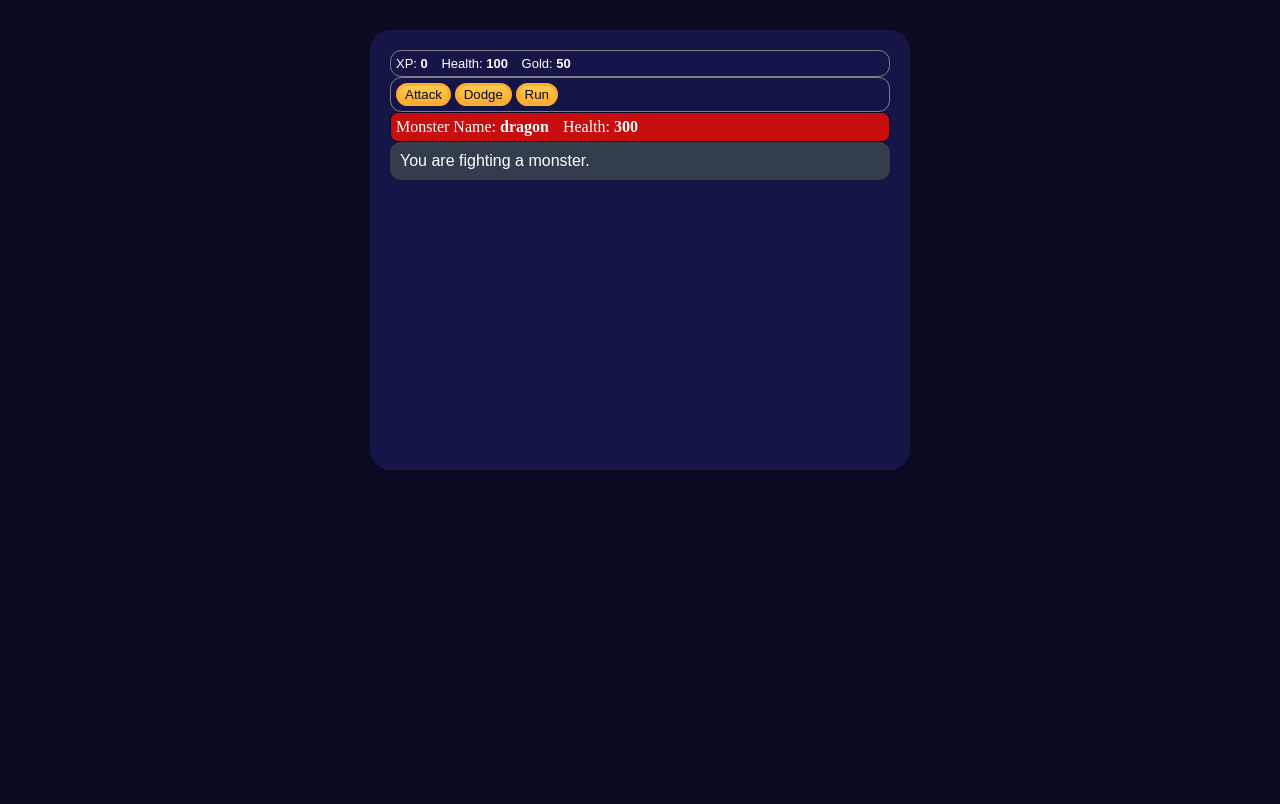
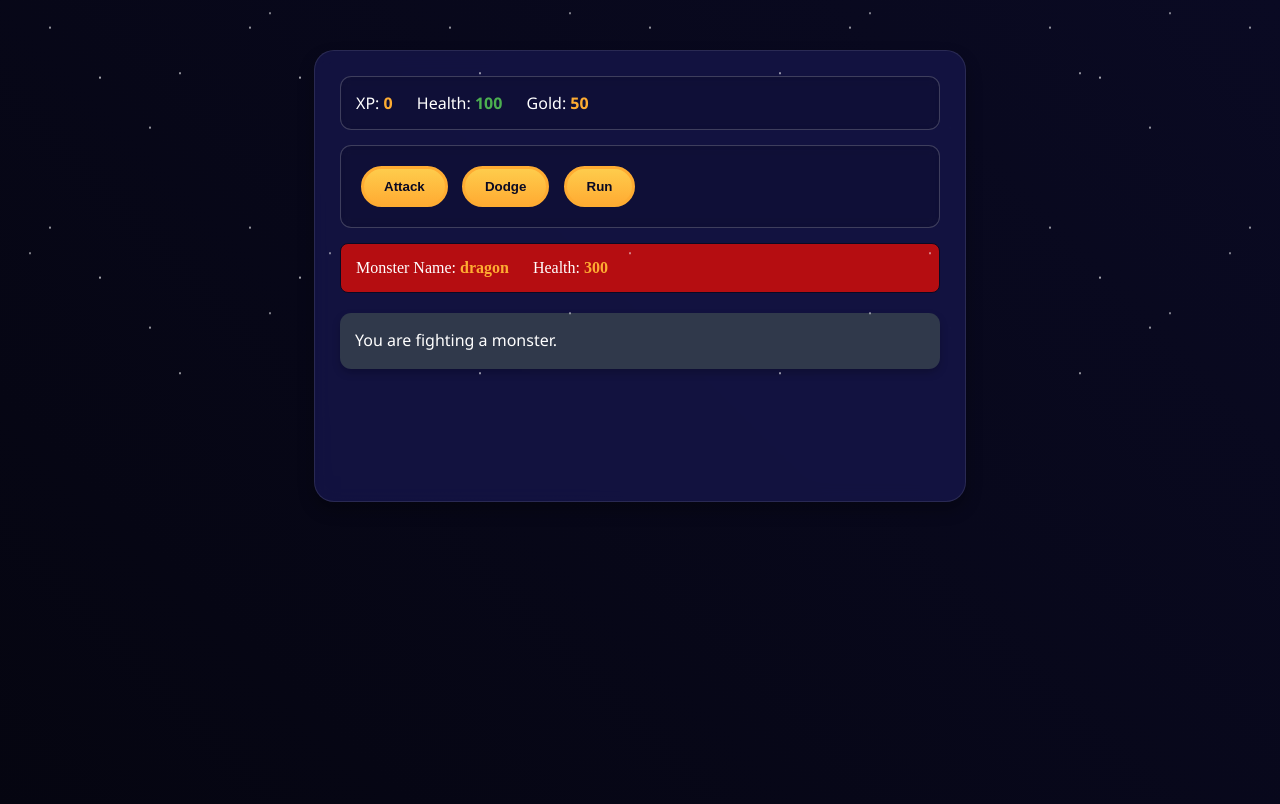
Before and after one commit to Nas103/rpgGame, a plain HTML site: page index.html in a window 1280 px wide. Both pictures are taken after a click on the button "Fight dragon". Drawn offline with Linux system fonts and the light colour scheme; a web font is replaced by a local one.

Commit message:
UI/UX update

```diff
--- a/index.html
+++ b/index.html
@@ -3,13 +3,14 @@
   <head>
     <meta charset="utf-8">
     <link rel="stylesheet" href="./styles.css">
-    <title>RPG - Dragon Repeller</title>
+    <title>Dragon Repeller - Epic RPG Adventure</title>
+    <link href="https://fonts.googleapis.com/css2?family=Segoe+UI:wght@400;500;700&display=swap" rel="stylesheet">
   </head>
   <body>
     <div id="game">
       <div id="stats" class="stats">
         <span class="stat">XP: <strong><span id="xpText">0</span></strong></span>
-        <span class="stat" id="health">Health: <strong><span id="healthText">100</span></strong></span>
+        <span class="stat" id="health">Health: <strong><span id="healthText" class="health-high">100</span></strong></span>
         <span class="stat">Gold: <strong><span id="goldText">50</span></strong></span>
       </div>
       <div id="controls">
--- a/script.js
+++ b/script.js
@@ -181,15 +181,21 @@ function goFight() {
   update(locations[3]);
   monsterHealth = monsters[fighting].health;
   monsterStats.style.display = "block";
+  monsterStats.style.animation = 'fadeIn 0.3s ease-in';
   monsterName.innerText = monsters[fighting].name;
   monsterHealthText.innerText = monsterHealth;
 }
 
 function attack() {
+  attackSound.play();
+  text.style.animation = 'none';
+  text.offsetHeight; // Trigger reflow
+  text.style.animation = 'fadeIn 0.3s ease-in';
   text.innerText = "The " + monsters[fighting].name + " attacks.";
   text.innerText += " You attack it with your " + weapons[currentWeapon].name + ".";
   health -= getMonsterAttackValue(monsters[fighting].level);
   if (isMonsterHit()) {
+    hitSound.play();
     monsterHealth -= weapons[currentWeapon].power + Math.floor(Math.random() * xp) + 1;
   } else {
     text.innerText += " You miss.";
@@ -210,6 +216,11 @@ function attack() {
   if (Math.random() <= .1 && inventory.length !== 1) {
     text.innerText += " Your " + inventory.pop() + " breaks.";
     currentWeapon--;
+  }
+  if (isMonsterHit()) {
+    monsterStats.style.animation = 'none';
+    monsterStats.offsetHeight;
+    monsterStats.style.animation = 'fadeIn 0.3s ease-in';
   }
 }
 
@@ -269,9 +280,11 @@ function pickEight() {
 }
 function updateHealthBar() {
     if (health <= 30) {
-        healthText.classList('color', 'red');
+        healthText.className = 'health-low';
+    } else if (health <= 70) {
+        healthText.className = 'health-medium';
     } else {
-        healthText.classList('color', 'green');
+        healthText.className = 'health-high';
     }
 }
 function pick(guess) {
@@ -296,3 +309,26 @@ function pick(guess) {
     }
   }
 }
+
+// Add sound effects (optional)
+const attackSound = new Audio('https://www.soundjay.com/misc/sounds/sword-swing-1.mp3');
+const hitSound = new Audio('https://www.soundjay.com/misc/sounds/hit-01.mp3');
+
+function createShootingStar() {
+    const star = document.createElement('div');
+    star.className = 'shooting-star';
+    star.style.top = Math.random() * window.innerHeight + 'px';
+    document.body.appendChild(star);
+
+    // Remove the star after animation
+    setTimeout(() => {
+        star.remove();
+    }, 5000);
+}
+
+// Create shooting stars randomly
+setInterval(() => {
+    if (Math.random() < 0.3) { // 30% chance every 5 seconds
+        createShootingStar();
+    }
+}, 5000);
--- a/styles.css
+++ b/styles.css
@@ -1,54 +1,150 @@
 body {
-    background-color: #0a0a23;
-    border-radius: 20px 20px 0 auto;
+    background-color: #050510;
+    background-image: linear-gradient(45deg, #050510 0%, #0a0a23 100%);
+    min-height: 100vh;
+    margin: 0;
+    padding: 20px;
+    overflow-x: hidden;
+    position: relative;
+}
+
+/* Add the stars effect */
+body::before,
+body::after {
+    content: '';
+    position: fixed;
+    top: 0;
+    left: 0;
+    width: 100%;
+    height: 100%;
+    pointer-events: none;
+    background: transparent;
+}
+
+body::before {
+    background-image:
+        radial-gradient(1px 1px at 25% 25%, rgba(255, 255, 255, 0.8) 1px, transparent 0),
+        radial-gradient(1px 1px at 75% 75%, rgba(255, 255, 255, 0.8) 1px, transparent 0),
+        radial-gradient(2px 2px at 50% 50%, rgba(255, 255, 255, 0.9) 1px, transparent 0);
+    background-size: 200px 200px;
+    animation: stars 15s linear infinite;
+    opacity: 0.7;
+}
+
+body::after {
+    background-image:
+        radial-gradient(1px 1px at 10% 90%, rgba(255, 255, 255, 0.8) 1px, transparent 0),
+        radial-gradient(1px 1px at 90% 10%, rgba(255, 255, 255, 0.8) 1px, transparent 0),
+        radial-gradient(2px 2px at 60% 30%, rgba(255, 255, 255, 0.9) 1px, transparent 0);
+    background-size: 300px 300px;
+    animation: stars 20s linear infinite;
+    opacity: 0.6;
+}
+
+@keyframes stars {
+    from {
+        transform: translateY(0);
+    }
+    to {
+        transform: translateY(-100%);
+    }
+}
+
+/* Add a shooting star animation */
+.shooting-star {
+    position: fixed;
+    width: 3px;
+    height: 3px;
+    background: rgba(255, 255, 255, 0.9);
+    border-radius: 50%;
+    animation: shoot 5s linear infinite;
+    opacity: 0;
+}
+
+.shooting-star::before {
+    content: '';
+    position: absolute;
+    top: 50%;
+    transform: translateY(-50%);
+    width: 60px;
+    height: 2px;
+    background: linear-gradient(90deg, rgba(255, 255, 255, 0.9), transparent);
+}
+
+@keyframes shoot {
+    0% {
+        transform: translate(120vw, 0);
+        opacity: 1;
+    }
+    100% {
+        transform: translate(-20vw, 100vh);
+        opacity: 0;
+    }
+}
+
+/* Add this to the existing #game styles to make it more space-themed */
+#game {
+    background-color: rgba(21, 21, 71, 0.85);
+    backdrop-filter: blur(10px);
+    border: 1px solid rgba(255, 255, 255, 0.1);
+    box-shadow: 0 8px 32px rgba(0, 0, 0, 0.5);
+    /* ... keep other existing properties ... */
 }
 
 #text {
-    background-color: #333d4d;
+    background-color: rgba(51, 61, 77, 0.9);
     color: #ffffff;
-    padding: 10px;
+    padding: 15px;
     border-radius: 0.7rem;
-    font-family: sans-serif;
-    opacity: 100%;
+    font-family: 'Segoe UI', sans-serif;
+    box-shadow: 0 4px 8px rgba(0, 0, 0, 0.2);
+    line-height: 1.6;
+    margin-top: 20px;
 }
 
 #game {
-    max-width: 500px;
-    max-height: 400px;
-    background-color: #151547;
+    max-width: 600px;
+    background-color: rgba(21, 21, 71, 0.85);
     color: #ffffff;
     margin: 30px auto 0px;
-    padding: 20px;
-    height: 100vw;
-    justify-content: center;
+    padding: 25px;
+    min-height: 400px;
     position: relative;
-    flex-wrap: unset;
     border-radius: 20px;
-    opacity: 100%;
+    box-shadow: 0 8px 16px rgba(0, 0, 0, 0.3);
+    border: 1px solid rgba(255, 255, 255, 0.1);
 }
 
 #controls,
 #stats {
-    border: 1px solid gray;
-    padding: 5px;
+    border: 1px solid rgba(255, 255, 255, 0.2);
+    padding: 15px;
     border-radius: 0.7rem;
-    font-family: sans-serif;
-    font-size: small;
-    opacity: 100%;
+    font-family: 'Segoe UI', sans-serif;
+    margin-bottom: 15px;
+    background-color: rgba(0, 0, 0, 0.2);
+    backdrop-filter: blur(5px);
 }
 
 #monsterStats {
     display: none;
     border: 1px solid #0a0a23;
     border-radius: 0.5rem;
-    padding: 5px;
+    padding: 15px;
     color: #ffffff;
-    background-color: #c70d0d;
+    background-color: rgba(199, 13, 13, 0.9);
+    animation: fadeIn 0.3s ease-in;
+    margin-bottom: 15px;
 }
 
 .stat {
-    padding-right: 10px;
-    border-color: linear-gradient(to orange, purple, blue);
+    padding-right: 20px;
+    font-weight: 500;
+    position: relative;
+}
+
+.stat strong {
+    color: #feac32;
 }
 
 button {
@@ -58,4 +154,26 @@ button {
     background-image: linear-gradient(#fecc4c, #ffac33);
     border: 3px solid #feac32;
     border-radius: 1.7rem;
+    padding: 10px 20px;
+    margin: 5px;
+    font-weight: bold;
+    transition: all 0.2s ease;
 }
+
+button:hover {
+    transform: translateY(-2px);
+    box-shadow: 0 4px 8px rgba(0, 0, 0, 0.2);
+}
+
+button:active {
+    transform: translateY(0);
+}
+
+@keyframes fadeIn {
+    from { opacity: 0; }
+    to { opacity: 1; }
+}
+
+.health-high { color: #4CAF50; }
+.health-medium { color: #FFC107; }
+.health-low { color: #f44336; }
```
